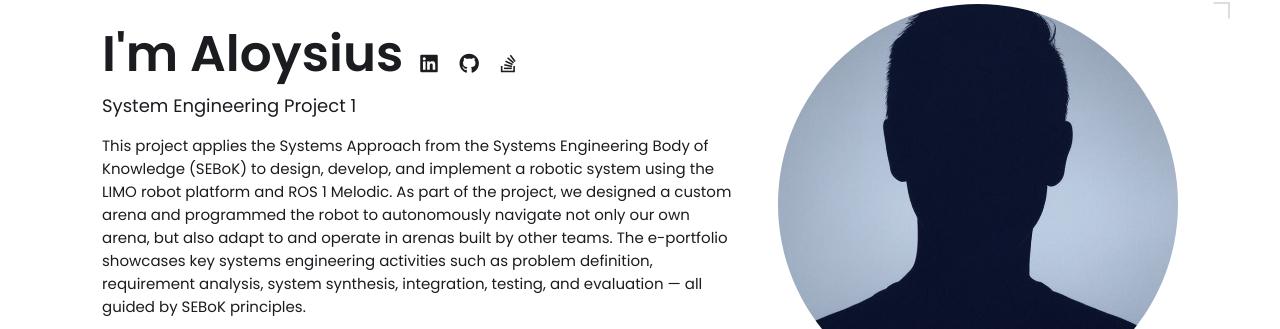
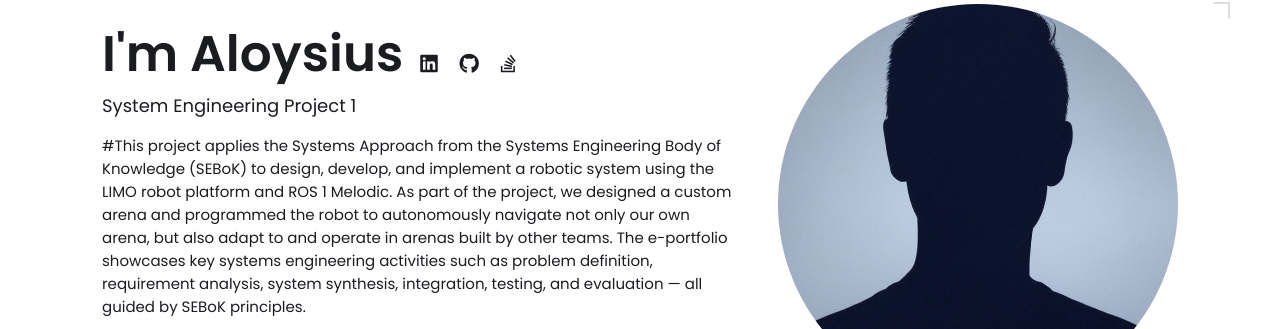
Before and after one commit to AloysiusHo/AloysiusHo.github.io, a Jekyll site: the page built from index.html, in a window 1280 px wide and 900 px high. Shown: the part 128-457 px from the top of the window. Built offline with Jekyll 4.4.1, drawn with Linux system fonts in a browser that asks for light colours.

```diff
--- a/_config.yml
+++ b/_config.yml
@@ -15,7 +15,8 @@ title: Aloysius Ho's Portfolio # This is what shows up in the tab of the browser
 name: Aloysius Ho
 headline: System Engineering Project 1
 description: >- # dont remove this line. this will ignore all new lines until the next section
- This project applies the Systems Approach from the Systems Engineering Body of Knowledge (SEBoK) to design, develop, and implement a robotic system using the LIMO robot platform and ROS 1 Melodic.
+
+ #This project applies the Systems Approach from the Systems Engineering Body of Knowledge (SEBoK) to design, develop, and implement a robotic system using the LIMO robot platform and ROS 1 Melodic.
  As part of the project, we designed a custom arena and programmed the robot to autonomously navigate not only our own arena, but also adapt to and operate in arenas built by other teams.
  The e-portfolio showcases key systems engineering activities such as problem definition, requirement analysis, system synthesis, integration, testing, and evaluation — all guided by SEBoK principles.
 
```
